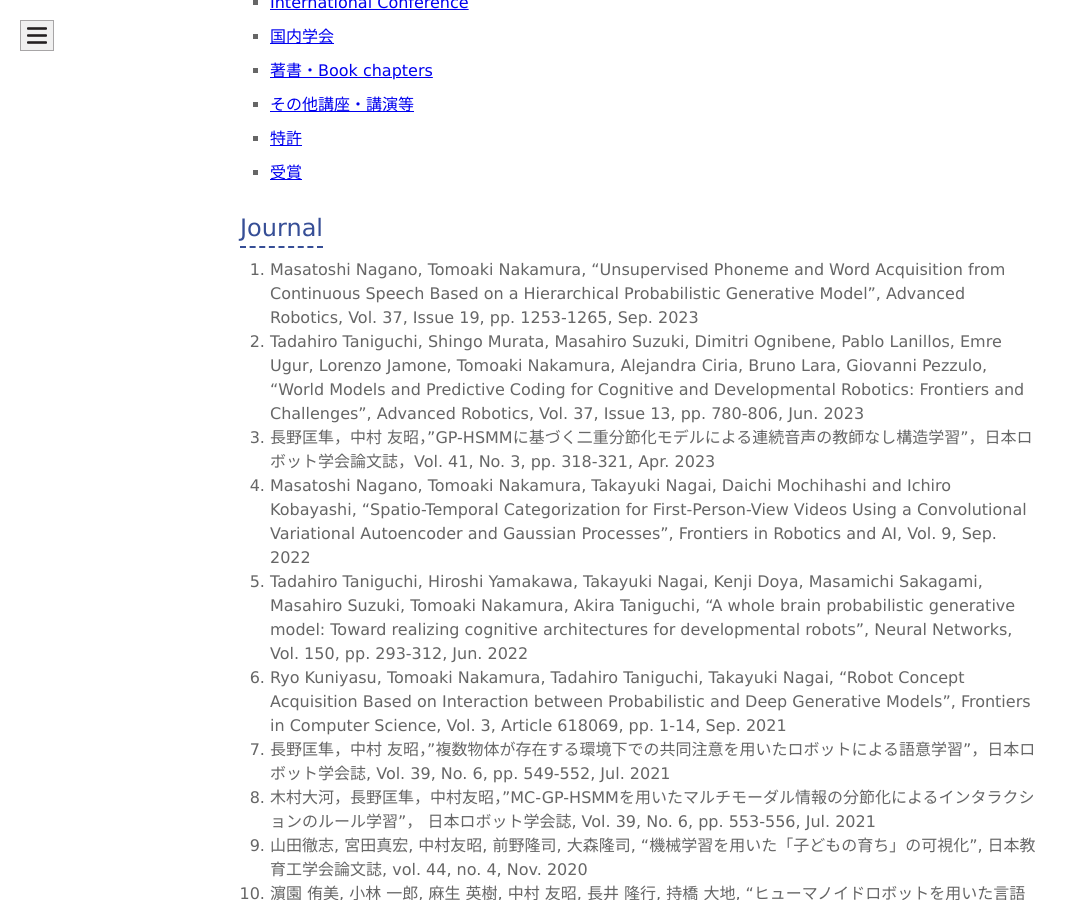
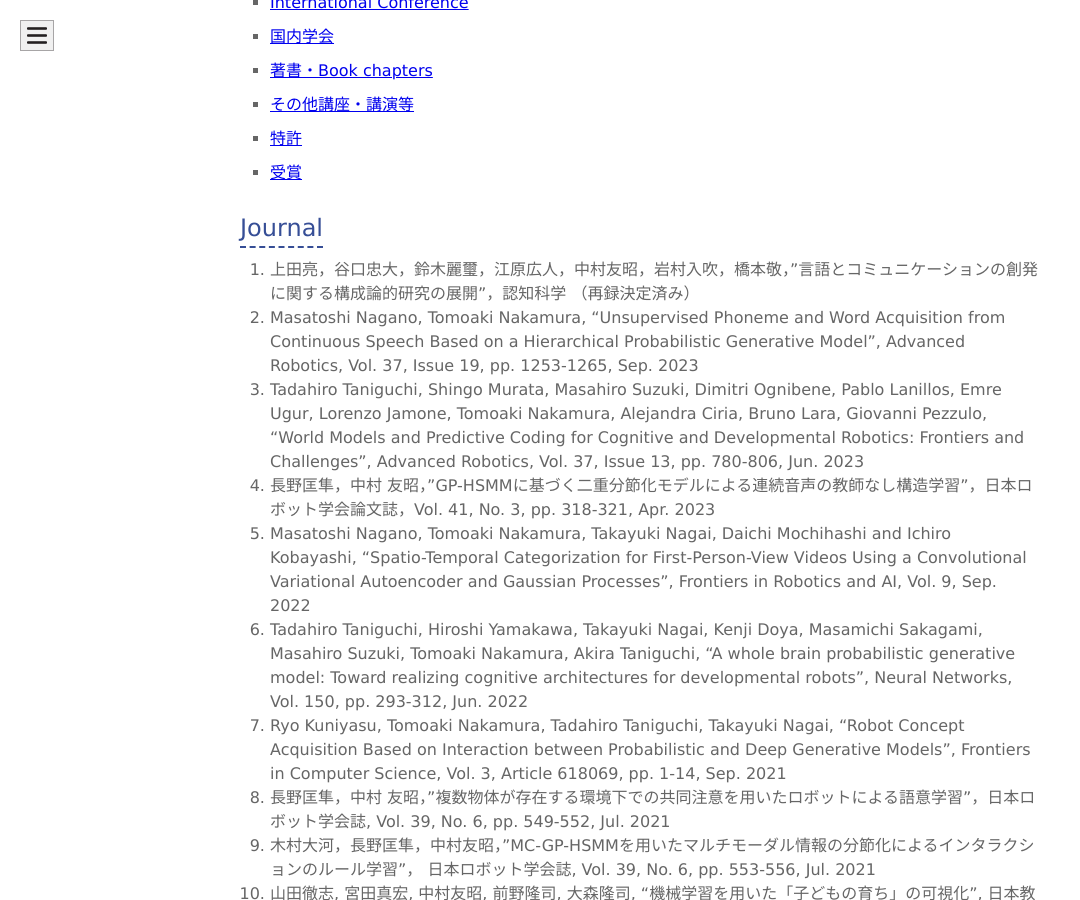
Before and after one commit to naka-lab/naka-lab.github.io, a Jekyll site: the page built from subpages/pub.md, in a window 1280 px wide and 900 px high, scrolled down 761 px. Shown: the whole window, without its empty margins (0-1080 px from the left). Built offline with Jekyll 4.4.1, drawn with Linux system fonts in a browser that asks for light colours.

Commit message:
Update pub.md

```diff
--- a/subpages/pub.md
+++ b/subpages/pub.md
@@ -17,6 +17,7 @@ layout: default
 
 
 ## Journal
+1. 上田亮，谷口忠大，鈴木麗璽，江原広人，中村友昭，岩村入吹，橋本敬，"言語とコミュニケーションの創発に関する構成論的研究の展開"，認知科学 （再録決定済み）
 1. Masatoshi Nagano, Tomoaki Nakamura, "Unsupervised Phoneme and Word Acquisition from Continuous Speech Based on a Hierarchical Probabilistic Generative Model", Advanced Robotics, Vol. 37, Issue 19, pp. 1253-1265, Sep. 2023
 1. Tadahiro Taniguchi, Shingo Murata, Masahiro Suzuki, Dimitri Ognibene, Pablo Lanillos, Emre Ugur, Lorenzo Jamone, Tomoaki Nakamura, Alejandra Ciria, Bruno Lara, Giovanni Pezzulo, "World Models and Predictive Coding for Cognitive and Developmental Robotics: Frontiers and Challenges", Advanced Robotics, Vol. 37, Issue 13, pp. 780-806, Jun. 2023
 2. 長野匡隼，中村 友昭，"GP-HSMMに基づく二重分節化モデルによる連続音声の教師なし構造学習"，日本ロボット学会論文誌，Vol. 41, No. 3, pp. 318-321, Apr. 2023
```
